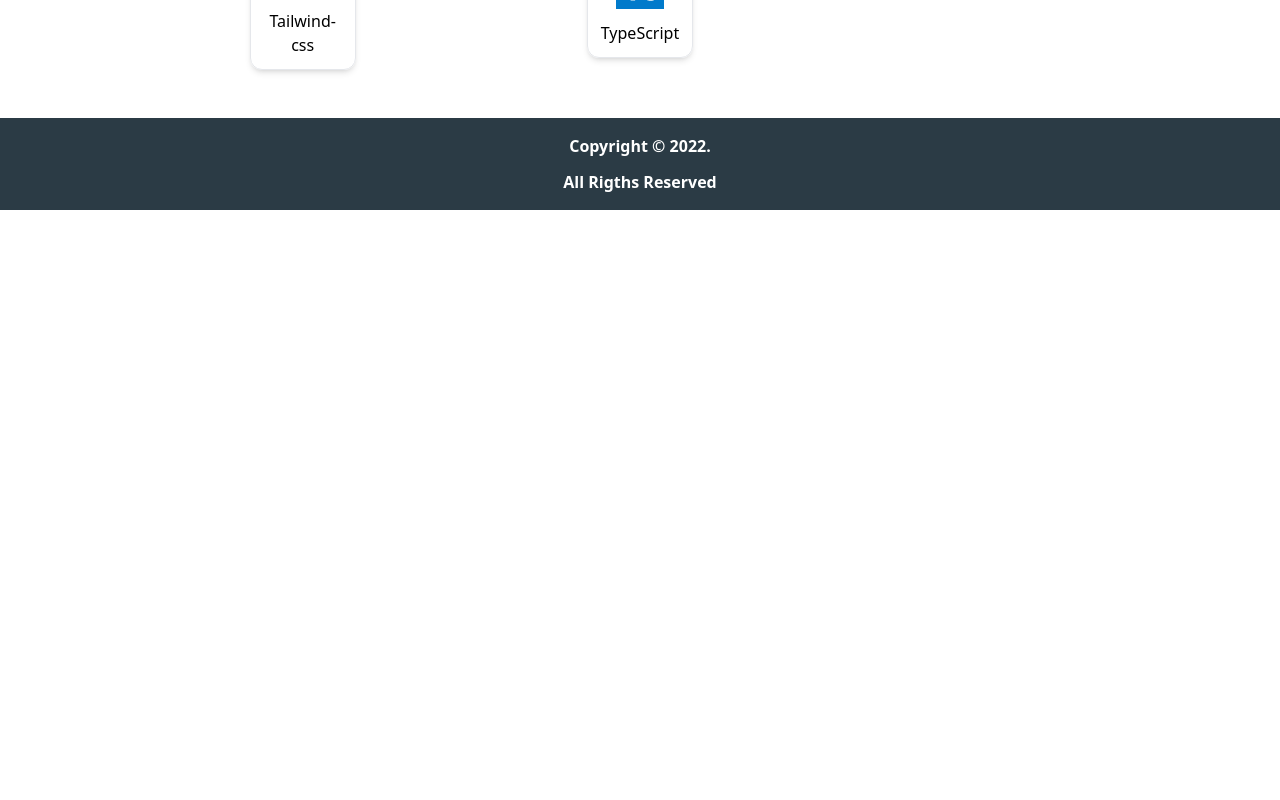
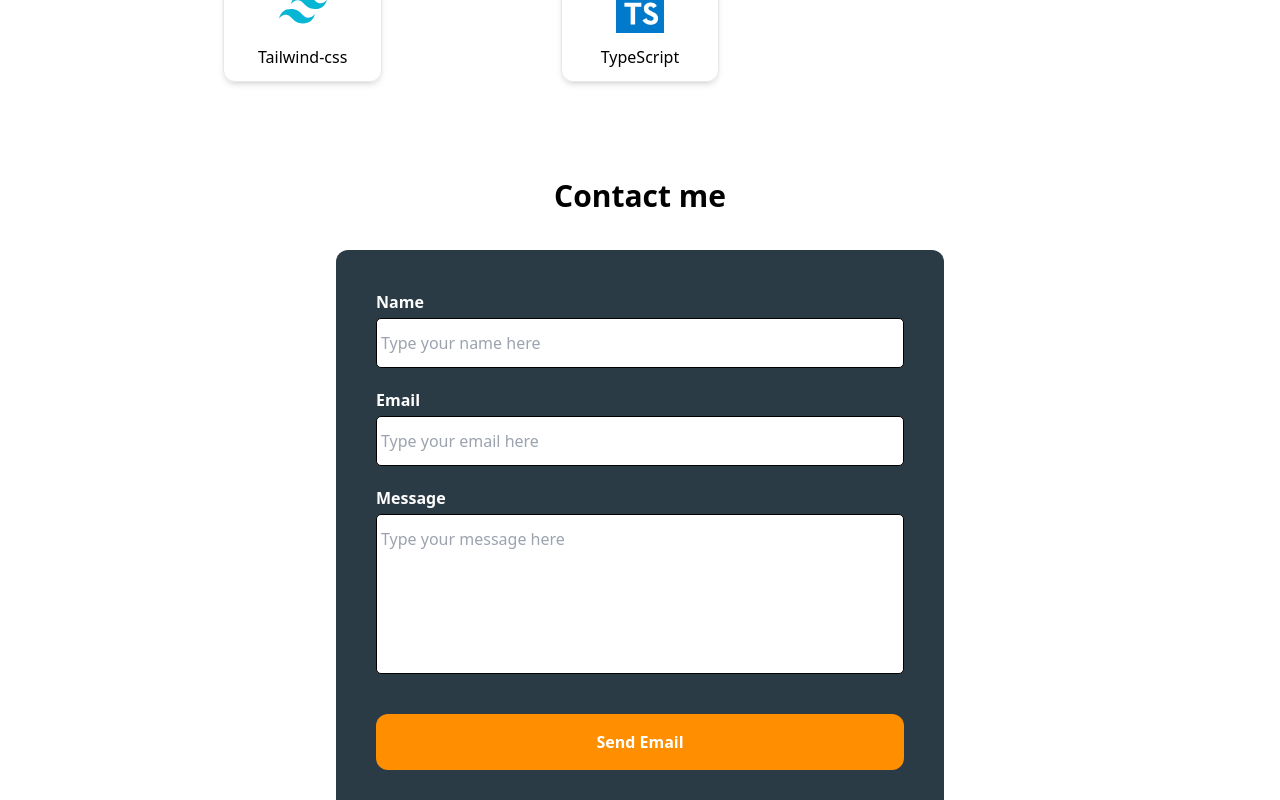
Before and after one commit to RoberthNC/My-Personal-Portfolio, a React (Vite) app: page / in a window 1280 px wide. Shown: the part 1640-2440 px from the top of the page. Before the commit the page ends 1850 px from the top, so only its background shows below. Built offline with nearby package versions, Linux system fonts and the light colour scheme.

Commit message:
Section contact 90%, there is not a specific email work at the moment

```diff
--- a/src/App.jsx
+++ b/src/App.jsx
@@ -3,6 +3,7 @@ import Presentation from "./components/Presentation"
 import AboutMe from "./components/AboutMe"
 import Skills from "./components/Skills"
 import Footer from "./components/Footer"
+import ContactMe from "./components/ContactMe"
 
 function App() {
   return (
@@ -11,6 +12,7 @@ function App() {
       <Presentation />
       <AboutMe />
       <Skills />
+      <ContactMe />
       <Footer />
     </>
   )
--- a/src/components/ContactMe.jsx
+++ b/src/components/ContactMe.jsx
@@ -0,0 +1,64 @@
+import { useState } from "react"
+
+import Error from "./Error"
+import Ok from "./Ok"
+
+const ContactMe = () => {
+
+    const [ name, setName ] = useState("");
+    const [ email, setEmail ] = useState("");
+    const [ message, setMessage ] = useState("");
+
+    const [ error, setError ] = useState(false);
+    const [ ok, setOk ] = useState(false);
+
+    const handleSubmit = e => {
+        e.preventDefault();
+
+        if([ name, email, message ].includes("")){
+            setError(true);
+
+            setTimeout(()=>{
+                setError(false);
+            },3000);
+            return;
+        }
+
+        setOk(true);
+
+        setTimeout(() => {
+            setOk(false);
+        }, 3000);
+
+        setName("");
+        setEmail("");
+        setMessage("");
+        setError(false);
+    }
+
+    return (
+        <div id="contact" className="px-8 py-12">
+            <h2 className="text-3xl font-bold text-center">Contact me</h2>
+            <br />
+            <form onSubmit={ handleSubmit } className="mt-3 rounded-xl p-10 flex flex-col gap-5 bg-[#2B3B45] mx-auto md:w-3/6">
+                { error && <Error /> }
+                { ok && <Ok /> }
+                <div className="flex flex-col gap-1">
+                    <label className="text-white font-bold">Name</label>
+                    <input type="text" placeholder="Type your name here" className="border-black border-x-[1px] border-y-[1px] rounded-[5px] px-1 py-3" value={name} onChange={(e)=>setName(e.target.value)} />
+                </div>
+                <div className="flex flex-col gap-1">
+                    <label className="text-white font-bold">Email</label>
+                    <input type="email" placeholder="Type your email here" className="border-black border-x-[1px] border-y-[1px] rounded-[5px] px-1 py-3" value={email} onChange={(e)=>setEmail(e.target.value)} />
+                </div>
+                <div className="flex flex-col gap-1">
+                    <label className="text-white font-bold">Message</label>
+                    <textarea placeholder="Type your message here" className="border-black border-x-[1px] border-y-[1px] rounded-[5px] px-1 py-3 h-40 resize-none" value={message} onChange={(e)=>setMessage(e.target.value)}></textarea>
+                </div>
+                <button type="submit" className="bg-[#ff8e00] text-white font-bold p-4 inline-block mt-5 mb-5 transition duration-200 hover:scale-110 transition-delay-100 rounded-xl">Send Email</button>
+            </form>
+        </div>
+  )
+}
+
+export default ContactMe
--- /dev/null
+++ b/src/components/Error.jsx
@@ -0,0 +1,7 @@
+const Error = () => {
+  return (
+    <div className="bg-red-600 text-white font-bold text-xl text-center p-3 rounded-[5px]">All fields are required</div>
+  )
+}
+
+export default Error
--- a/src/components/Navbar.jsx
+++ b/src/components/Navbar.jsx
@@ -32,9 +32,9 @@ const Navbar = () => {
       </button>
       <div className={`flex flex-col items-center gap-1 md:visible ${ visibleMenu? "hidden" : "" } md:flex-row md:gap-4`}>
         <HashLink smooth to="/#about" className="text-lg text-white hover:text-[#ff8e00] font-bold">About me</HashLink>
-        <HashLink smooth to="/" className="text-lg text-white hover:text-[#ff8e00] font-bold">Skills</HashLink>
+        <HashLink smooth to="/#skills" className="text-lg text-white hover:text-[#ff8e00] font-bold">Skills</HashLink>
         <HashLink smooth to="/" className="text-lg text-white hover:text-[#ff8e00] font-bold">Projects</HashLink>
-        <HashLink smooth to="/" className="text-lg text-white hover:text-[#ff8e00] font-bold">Contact me</HashLink>
+        <HashLink smooth to="/#contact" className="text-lg text-white hover:text-[#ff8e00] font-bold">Contact me</HashLink>
       </div>
     </div>
   );
--- /dev/null
+++ b/src/components/Ok.jsx
@@ -0,0 +1,7 @@
+const Ok = () => {
+    return (
+      <div className="bg-green-600 text-white font-bold text-xl text-center p-3 rounded-[5px]">The message was sent successfully</div>
+    )
+  }
+
+  export default Ok
--- a/src/components/Skill.jsx
+++ b/src/components/Skill.jsx
@@ -1,6 +1,6 @@
 const Skill = ({ language }) => {
   return (
-    <div className="border-x-[1px] border-y-[1px] flex flex-col items-center gap-3 p-3 rounded-xl md:w-2/6 m-auto transition duration-150 hover:scale-125 transition-delay-100 shadow-md">
+    <div className="border-x-[1px] border-y-[1px] flex flex-col items-center gap-3 p-3 rounded-xl md:w-3/6 m-auto transition duration-150 hover:scale-125 transition-delay-100 shadow-md">
         <img src={language.logo} alt="css" className="h-12 w-12" />
         <p className="block text-center">{language.name}</p>
     </div>
--- a/src/components/Skills.jsx
+++ b/src/components/Skills.jsx
@@ -4,7 +4,7 @@ import Skill from "./Skill"
 const Skills = () => {
 
   return (
-    <div className="px-8 py-12">
+    <div className="px-8 py-12" id="skills">
       <h2 className="text-3xl font-bold">My skills</h2>
       <br />
       <div className="grid grid-cols-3 gap-5 md:px-28">
```
Also changed, not shown: src/assets/img/Programmer.jpg.
